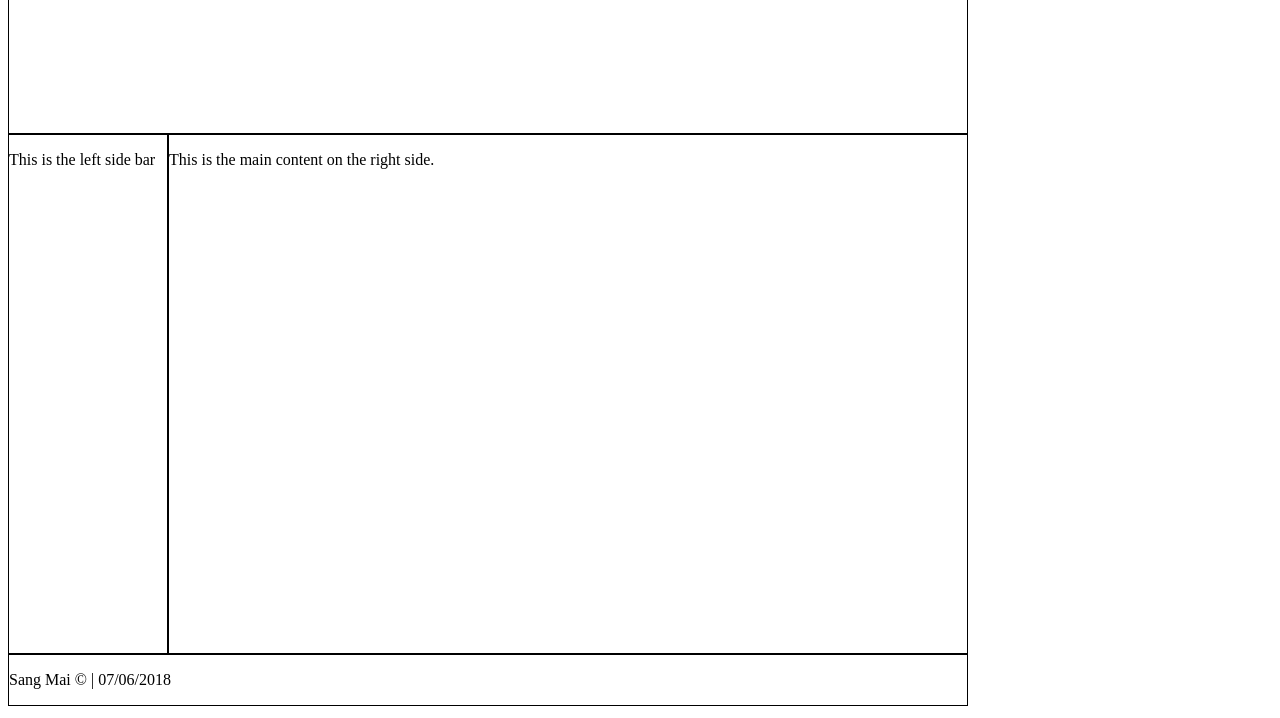
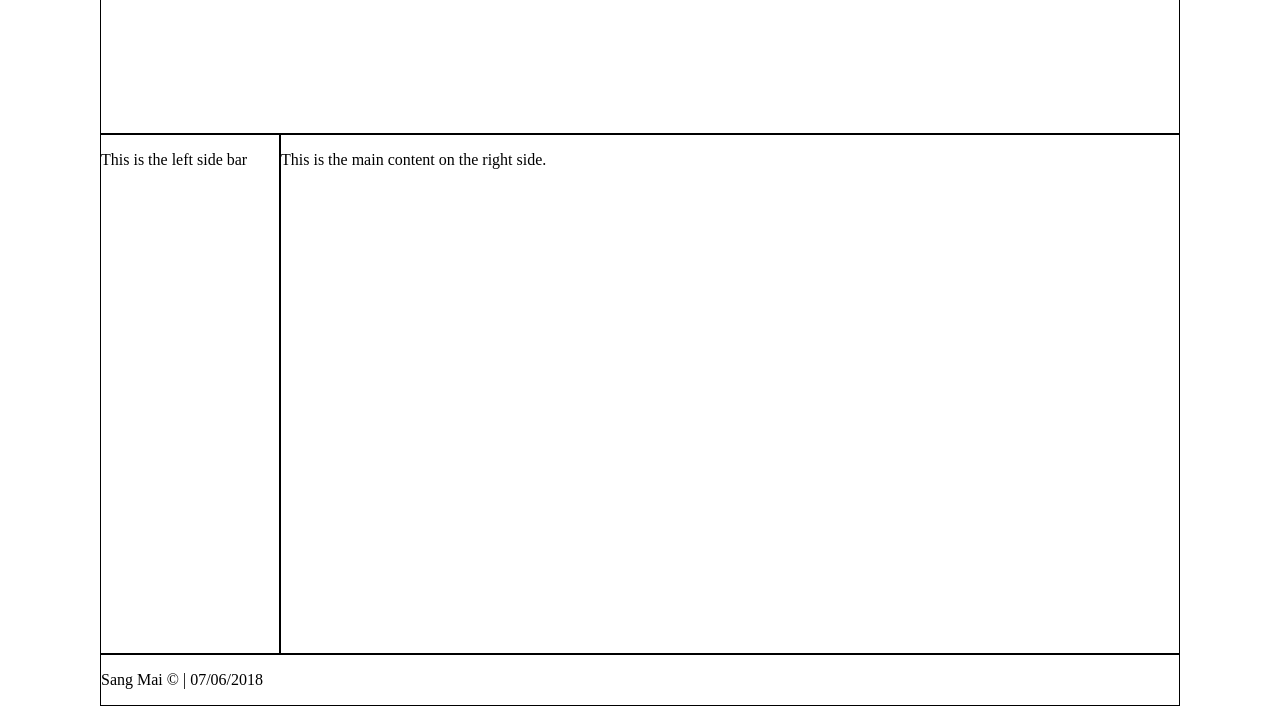
Before and after one commit to mais5831/tips_blog, a plain HTML site: page index.html in a window 1280 px wide. Shown: the part 82-800 px from the top of the page. Drawn offline with Linux system fonts and the light colour scheme; files that its build step writes are made by us from their sources.

Commit message:
Add files via upload
Center aligned the wrapper.

```diff
--- a/style.css
+++ b/style.css
@@ -3,8 +3,12 @@
 	padding=0;
 }
 #container{
-	width:960px;
-	align-self:center;
+}
+.wrapper{
+	width:1080px;
+	position:relative;
+	margin-left:auto;
+	margin-right:auto;
 }
 h1{
 	color:blue;
```
